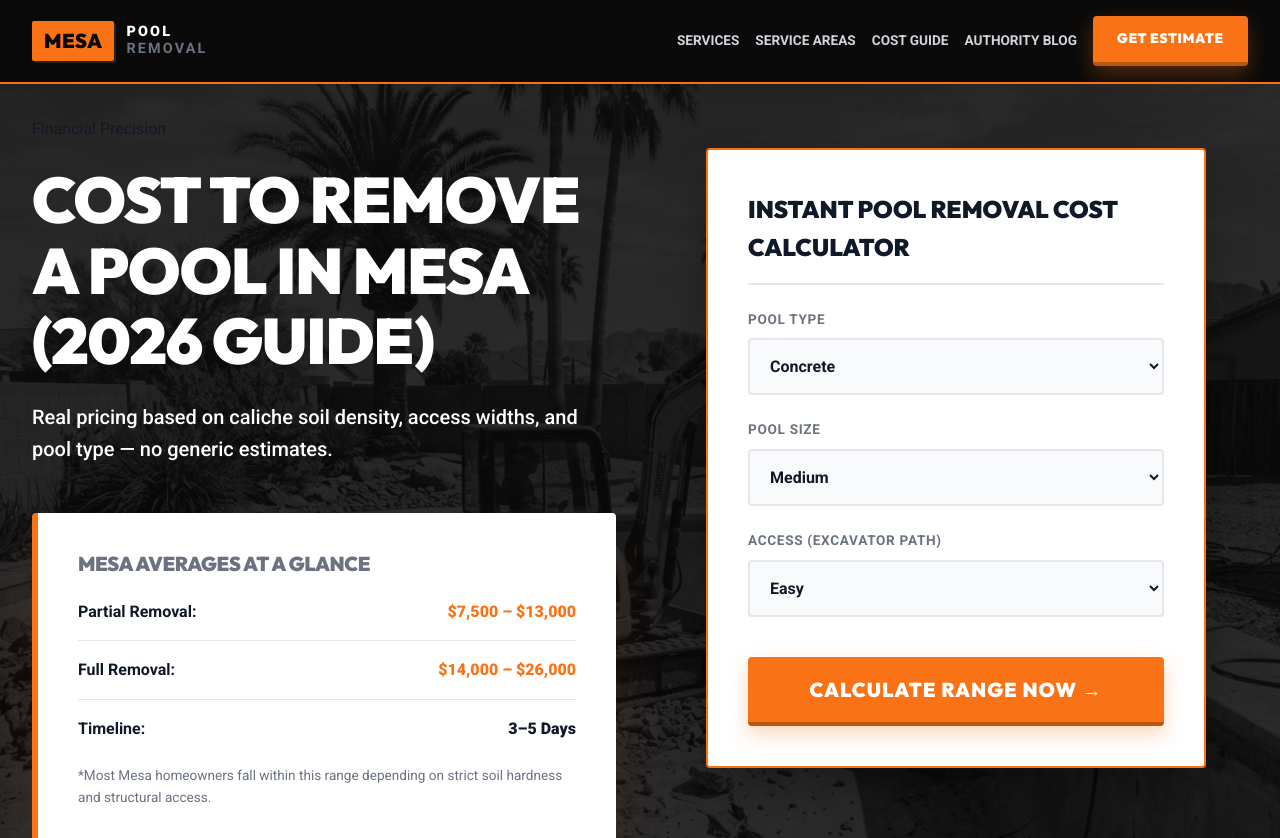
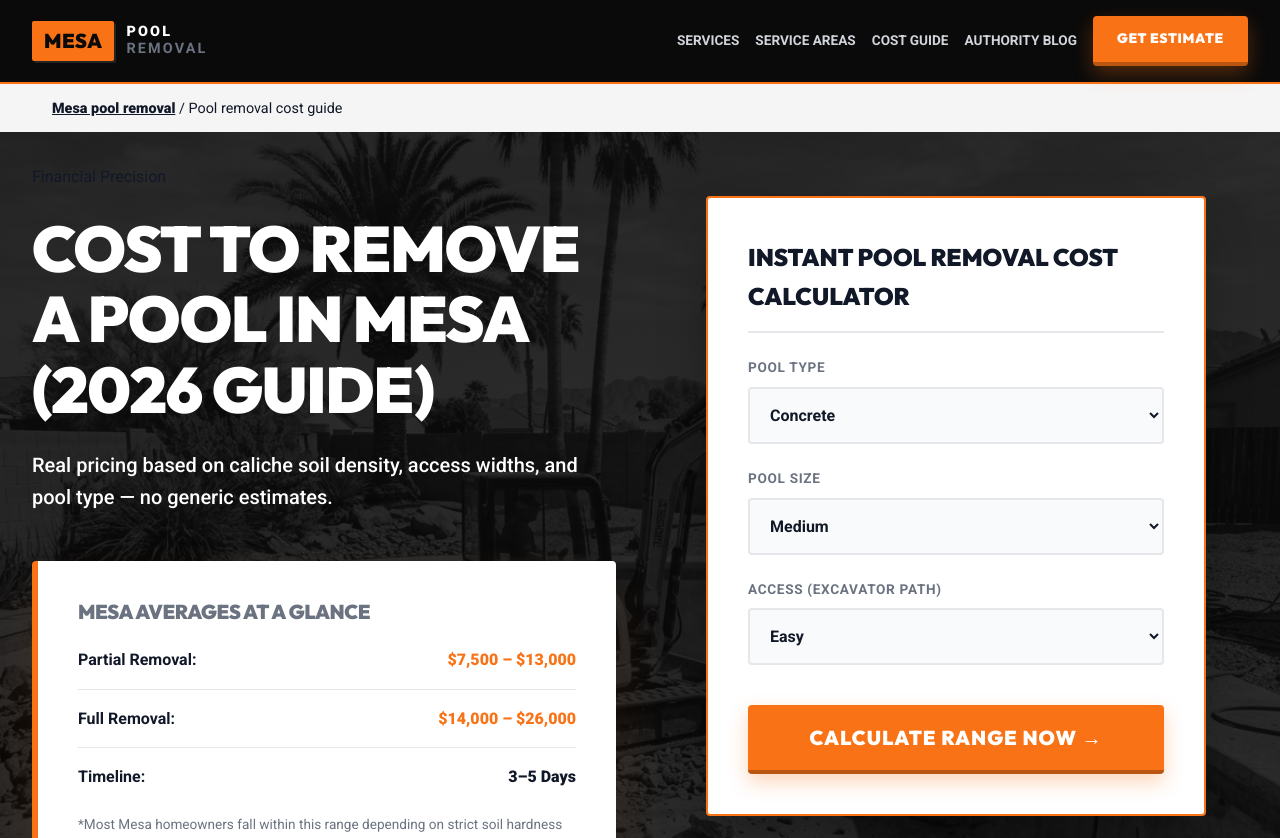
Before and after one commit to Emil1733/mesaemd, a Next.js app: page /cost/mesa-pool-removal in a window 1280 px wide. Shown: the top 838 px of the page. Built offline with nearby package versions, Linux system fonts and the light colour scheme.

Commit message:
SEO: reinforce Mesa homepage from cost guide

```diff
--- a/src/app/cost/mesa-pool-removal/page.tsx
+++ b/src/app/cost/mesa-pool-removal/page.tsx
@@ -1,11 +1,25 @@
 import { Metadata } from 'next';
+import Link from 'next/link';
 import CostClient from './CostClient';
 
 export const metadata: Metadata = {
   title: "Pool Removal Cost Mesa | 2026 Pricing Guide",
-  description: "How much does it cost to remove a pool in Mesa, AZ? View real pricing for concrete, fiberglass, and vinyl demolition including caliche excavation fees.",
+  description: "How much does it cost to remove a pool in Mesa, AZ? Review the main price factors for concrete, fiberglass, and vinyl pool removal, including access and caliche excavation.",
+  alternates: {
+    canonical: 'https://mesapoolremoval.com/cost/mesa-pool-removal',
+  },
 };
 
 export default function CostPage() {
-  return <CostClient />;
+  return (
+    <>
+      <div style={{ padding: '0.8rem 1.25rem', background: '#f5f5f5', fontSize: '0.9rem' }}>
+        <div className="container">
+          <Link href="/" style={{ fontWeight: 800, textDecoration: 'underline' }}>Mesa pool removal</Link>
+          <span> / Pool removal cost guide</span>
+        </div>
+      </div>
+      <CostClient />
+    </>
+  );
 }
```
